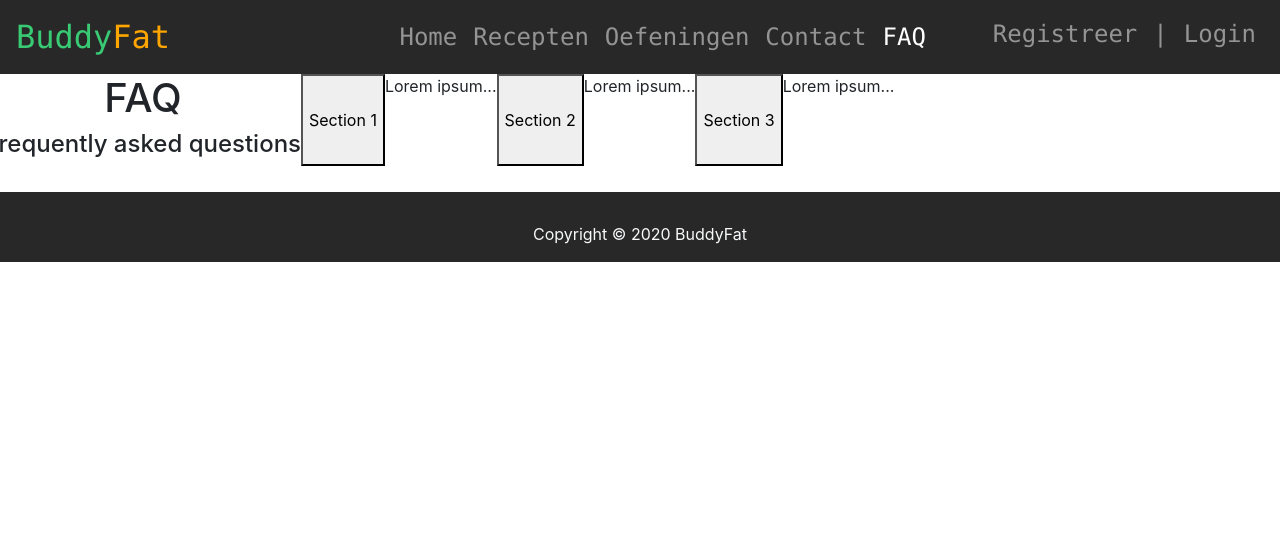
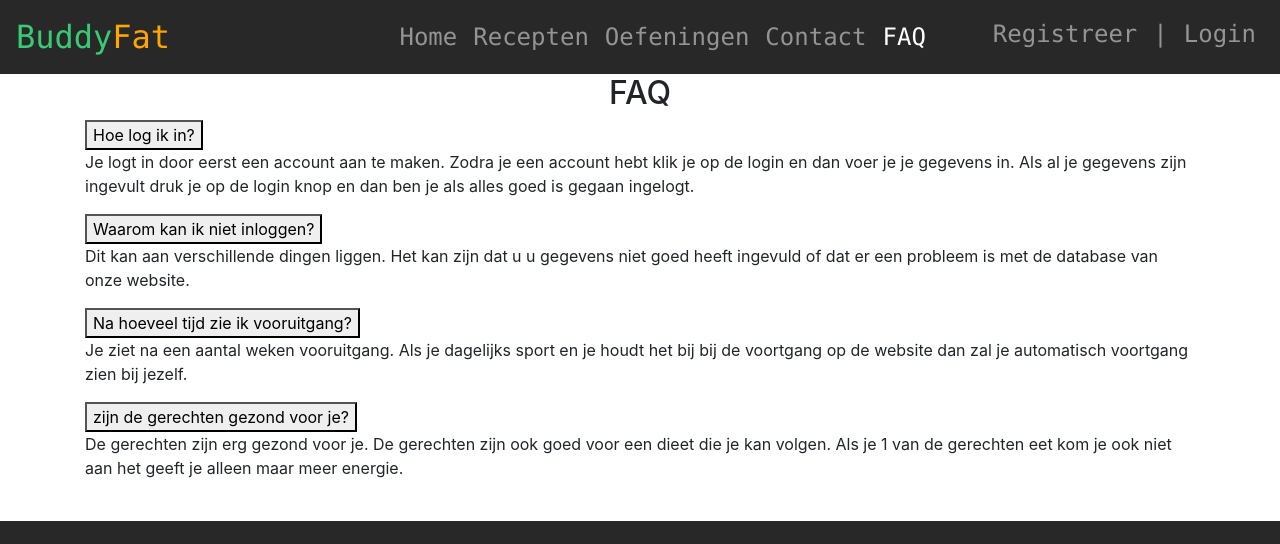
Before and after one commit to thijsieboy007/project4, a PHP site: page /index.php?content=faq in a window 1280 px wide. Shown: the part 666-1210 px from the top of the page. Run offline with PHP 8.4, Linux system fonts and the light colour scheme.

Commit message:
End result

```diff
--- a/css/style.css
+++ b/css/style.css
@@ -223,3 +223,8 @@ footer{
 #adminpage{
   margin-left: 2%;
 }
+
+#progressiemenu{
+  margin-top: 2%;
+  margin-bottom: 5%;
+}
--- a/faq.php
+++ b/faq.php
@@ -1,39 +1,30 @@
-<center>
-<h1>FAQ</h1>
-<h4>Frequently asked questions</h4>
-</center>
+<link rel="stylesheet" href="./css/FAQ.css">
+<div class="container">
+<center><h2>FAQ</h2></center>
 
-<button class="accordion">Section 1</button>
-<div class="panel">
-  <p>Lorem ipsum...</p>
+
+<button class="accordion">Hoe log ik in?</button>
+<div class="panel antwoord">
+  <p>Je logt in door eerst een account aan te maken. Zodra je een account hebt klik je op de login en dan voer je je gegevens in.
+                  Als al je gegevens zijn ingevult druk je op de login knop en dan ben je als alles goed is gegaan ingelogt.</p>
+</div>
+<button class="accordion">Waarom kan ik niet inloggen?</button>
+<div class="panel antwoord">
+  <p>Dit kan aan verschillende dingen liggen. Het kan zijn dat u u gegevens niet goed heeft ingevuld of dat er een probleem is
+                met de database van onze website.</p>
+</div>
+<button class="accordion">Na hoeveel tijd zie ik vooruitgang?</button>
+<div class="panel antwoord">
+  <p>Je ziet na een aantal weken vooruitgang. Als je dagelijks sport en je houdt het bij bij de voortgang op de website dan zal je automatisch voortgang zien bij jezelf. </p>
 </div>
 
-<button class="accordion">Section 2</button>
-<div class="panel">
-  <p>Lorem ipsum...</p>
+
+<button class="accordion">zijn de gerechten gezond voor je?</button>
+<div class="panel antwoord">
+  <p>De gerechten zijn erg gezond voor je. De gerechten zijn ook goed voor een dieet die je kan volgen. Als je 1 van de gerechten eet kom je ook  niet aan het geeft je alleen maar meer energie.</p>
 </div>
-
-<button class="accordion">Section 3</button>
-<div class="panel">
-  <p>Lorem ipsum...</p>
 </div>
 
 <script>
-var acc = document.getElementsByClassName("accordion");
-var i;
-for (i = 0; i < acc.length; i++) {
-    acc[i].addEventListener("click", function () {
-        /* Toggle between adding and removing the "active" class,
-        to highlight the button that controls the panel */
-        this.classList.toggle("active");
-        /* Toggle between hiding and showing the active panel */
-        var panel = this.nextElementSibling;
-        if (panel.style.display === "block") {
-            panel.style.display = "none";
-        }
-        else {
-            panel.style.display = "block";
-        }
-    });
-}
+
 </script>
--- a/js/app.js
+++ b/js/app.js
@@ -1,11 +1,29 @@
+function myFunction() {
+    // Declare variables
+    var input, filter, table, tr, td, i, txtValue;
+    input = document.getElementById("myInput");
+    filter = input.value.toUpperCase();
+    table = document.getElementById("myTable");
+    tr = table.getElementsByTagName("tr");
+    // Loop through all table rows, and hide those who don't match the search query
+    for (i = 0; i < tr.length; i++) {
+        td = tr[i].getElementsByTagName("td")[0];
+        if (td) {
+            txtValue = td.textContent || td.innerText;
+            if (txtValue.toUpperCase().indexOf(filter) > -1) {
+                tr[i].style.display = "";
+            }
+            else {
+                tr[i].style.display = "none";
+            }
+        }
+    }
+}
 var acc = document.getElementsByClassName("accordion");
 var i;
 for (i = 0; i < acc.length; i++) {
     acc[i].addEventListener("click", function () {
-        /* Toggle between adding and removing the "active" class,
-        to highlight the button that controls the panel */
         this.classList.toggle("active");
-        /* Toggle between hiding and showing the active panel */
         var panel = this.nextElementSibling;
         if (panel.style.display === "block") {
             panel.style.display = "none";
```
Also changed, not shown: contact.php (+23 -26 lines), ts/app.ts (+22 -4 lines).
